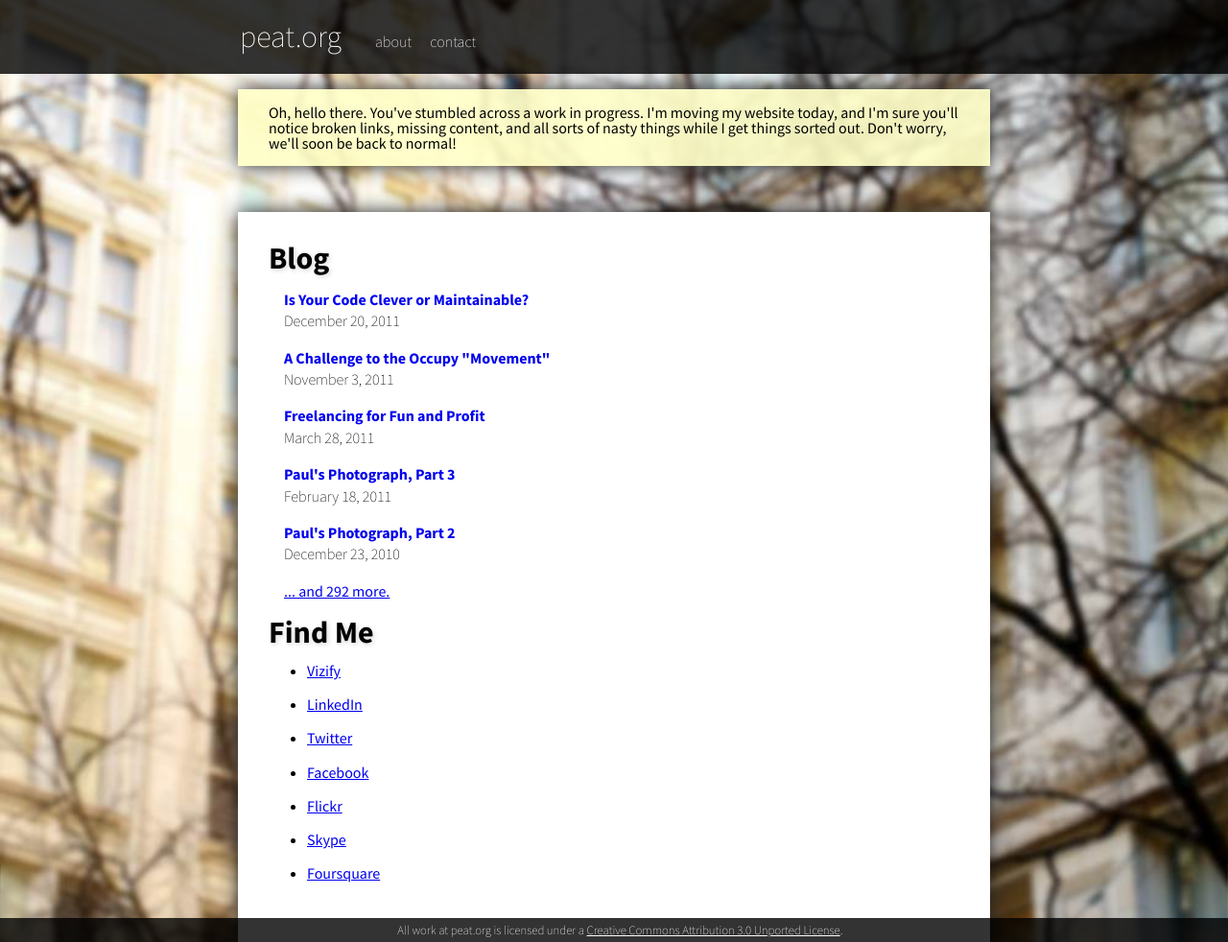
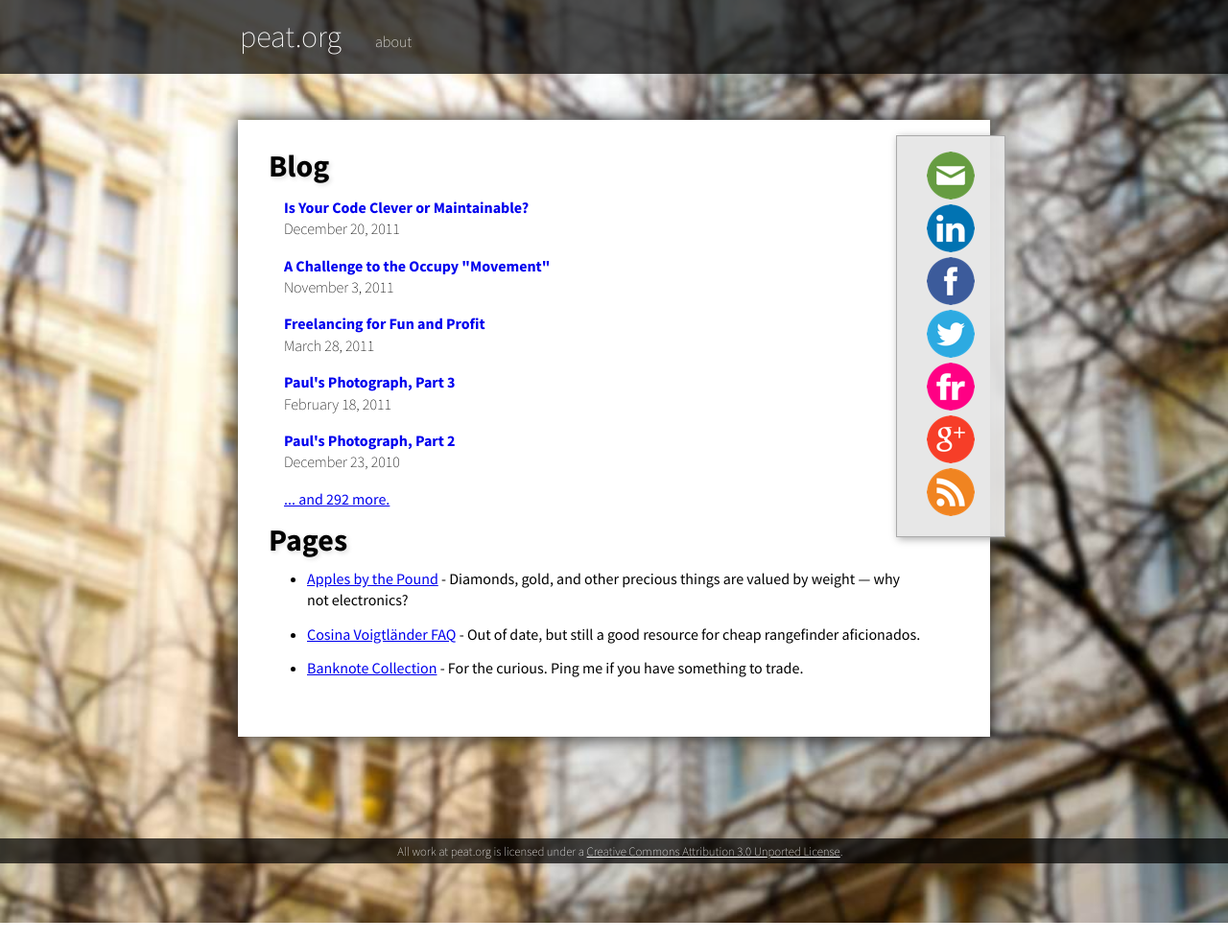
Before and after one commit to peat/pdo, a Jekyll site: the page built from index.html, in a window 1280 px wide. Shown: the whole page at 96% size. Built offline with Jekyll 4.4.1, drawn with Linux system fonts in a browser that asks for light colours.

Commit message:
Layout tweaks for sidebar

```diff
--- a/_layouts/default.html
+++ b/_layouts/default.html
@@ -3,7 +3,7 @@
   <head>
     <title>{{ page.title }} :: peat dot org</title>
 
-<!-- ensure this is read as utf-8 -->
+    <!-- ensure this is read as utf-8 -->
     <meta http-equiv="Content-Type" content="text/html; charset=utf-8">
 
     <!-- reset everything -->
@@ -43,15 +43,16 @@
 	<ul>
 	  <li id="site-title"><a href="/">peat.org</a></li>
 	  <li id="about"><a href="/about.html">about</a></li>
-	  <li id="contact"><a href="#">contact</a></li>
 	</ul>
       </header>
 
+<!--
       <div id="flash">
 	Oh, hello there. You've stumbled across a work in progress. I'm moving my website today, and I'm sure you'll
 	notice broken links, missing content, and all sorts of nasty things while I get things sorted out. Don't worry,
 	we'll soon be back to normal!
       </div>
+      -->
 
       <div id="content">
 	{{ content }}
--- a/_layouts/post.html
+++ b/_layouts/post.html
@@ -2,7 +2,7 @@
 layout: default
 ---
 
-<div id="share">
+<div id="sidebar" class="share">
   <ul>
     <li><a href="https://twitter.com/share" class="twitter-share-button" data-via="peat">Tweet</a></li>
     <li><div class="fb-like" data-send="false" data-layout="button_count" data-width="150" data-show-faces="false" data-action="like"></div></li>
--- a/css/base.css
+++ b/css/base.css
@@ -17,7 +17,7 @@
 header, footer {
     font-family: "Source Sans Pro", sans-serif;
     font-weight: 200;
-    background-color: rgba(0,0,0,0.8);
+    background-color: rgba(0,0,0,0.7);
     color: #fff;
 }
 
@@ -67,7 +67,7 @@
 article .header { margin-bottom: 3em }
 article img { display: block; margin: 1em auto; border: 1px solid #000; box-shadow: 2px 2px 8px #ccc; background-color: #fff; padding: 1em; }
 
-#share {
+#sidebar {
     border: 1px solid #aaa;
     width: 80px;
     float: right;
@@ -76,13 +76,16 @@
     position: relative;
     left: 3em;
     top: -1em;
-    background-color: #fafafa;
     box-shadow: 2px 2px 8px #aaa;
+    background-color: rgba(230,230,230,0.95);
 }
 
-#share ul { list-style: none; padding: 0; margin: 0; height: 75px }
-#share ul, #share li { padding: 0; margin: 0 }
-#share li { height: 25px; }
+#sidebar ul { list-style: none; padding: 0; margin: 0; }
+#sidebar ul, #sidebar li { padding: 0; margin: 0 }
+
+#sidebar.share li { height: 25px; }
+#sidebar.connect li { height: 55px; }
+#sidebar.connect li img { display: block; margin-left: auto; margin-right: auto; }
 
 #blog-list { list-style: none; margin: 0; padding: 0; }
 #blog-list li { margin: 1em; padding: 0; }
--- a/index.html
+++ b/index.html
@@ -2,6 +2,18 @@
 layout: default
 title: welcome
 ---
+
+<div class="connect" id="sidebar">
+  <ul>
+    <li><a href="mailto:peat@peat.org"><img src="/images/icons/email.png"></a></li>
+    <li><a href="http://www.linkedin.com/in/peatbakke/"><img src="/images/icons/linkedin.png"></a></li>
+    <li><a href="http://facebook.com/peatbakke"><img src="/images/icons/facebook.png"></a></li>
+    <li><a href="http://twitter.com/peat"><img src="/images/icons/twitter.png"></a></li>
+    <li><a href="http://flickr.com/photos/mistermoss"><img src="/images/icons/flickr.png"></a></li>
+    <li><a href="https://plus.google.com/114081508570873253717/"><img src="/images/icons/googleplus.png"></a></li>
+    <li><a href="/atom.xml"><img src="/images/icons/rss.png"></a></li>
+  </ul>
+</div>
 
 <h2>Blog</h2>
 <ul id="blog-list">
@@ -16,13 +28,9 @@
   </li>
 </ul>
 
-<h2>Find Me</h2>
-<ul id="find-list">
-  <li><a href="https://www.vizify.com/peat-bakke">Vizify</a></li>
-  <li><a href="http://www.linkedin.com/in/peatbakke/">LinkedIn</a></li>
-  <li><a href="http://twitter.com/peat">Twitter</a></li>
-  <li><a href="http://facebook.com/peatbakke">Facebook</a></li>
-  <li><a href="http://flickr.com/photos/mistermoss">Flickr</a></li>
-  <li><a href="skype://PeatBakke">Skype</a></li>
-  <li><a href="https://foursquare.com/user/165270">Foursquare</a></li>
+<h2>Pages</h2>
+<ul id="etc-list">
+  <li><a href="/abtp/index.html">Apples by the Pound</a> - Diamonds, gold, and other precious things are valued by weight — why not electronics?</li>
+  <li><a href="/cvfaq.html">Cosina Voigtl&auml;nder FAQ</a> - Out of date, but still a good resource for cheap rangefinder aficionados.</li>
+  <li><a href="/banknotes.txt">Banknote Collection</a> - For the curious. Ping me if you have something to trade.</li>
 </ul>
```
